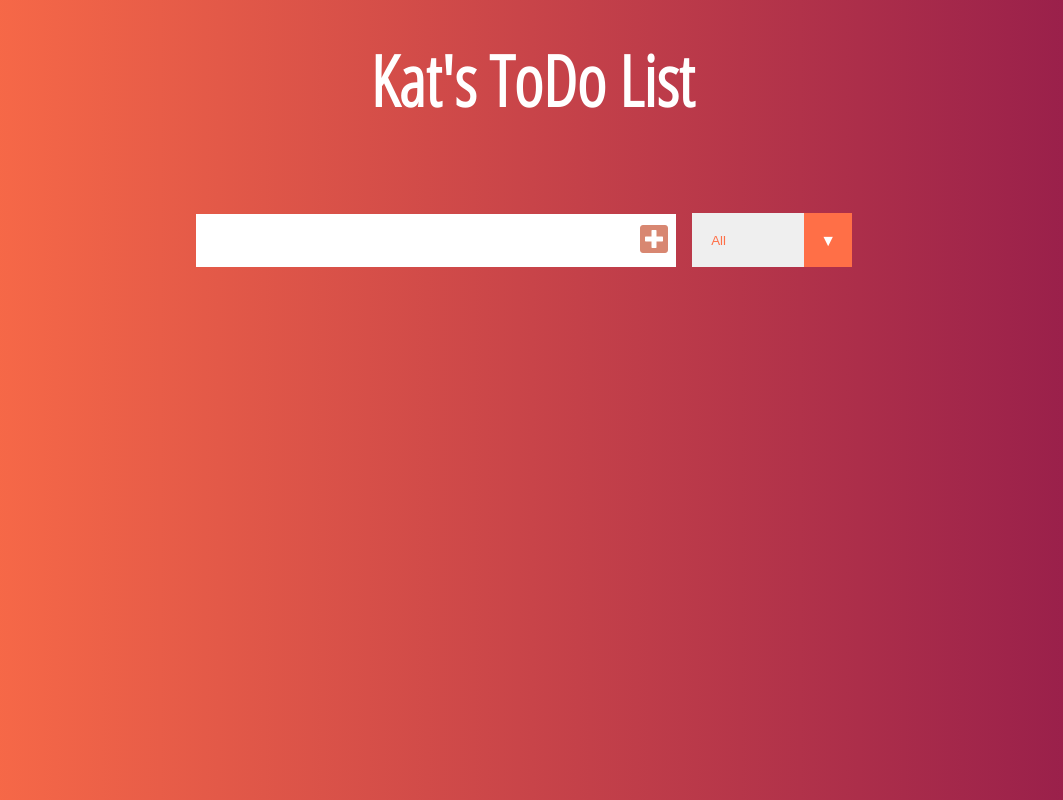
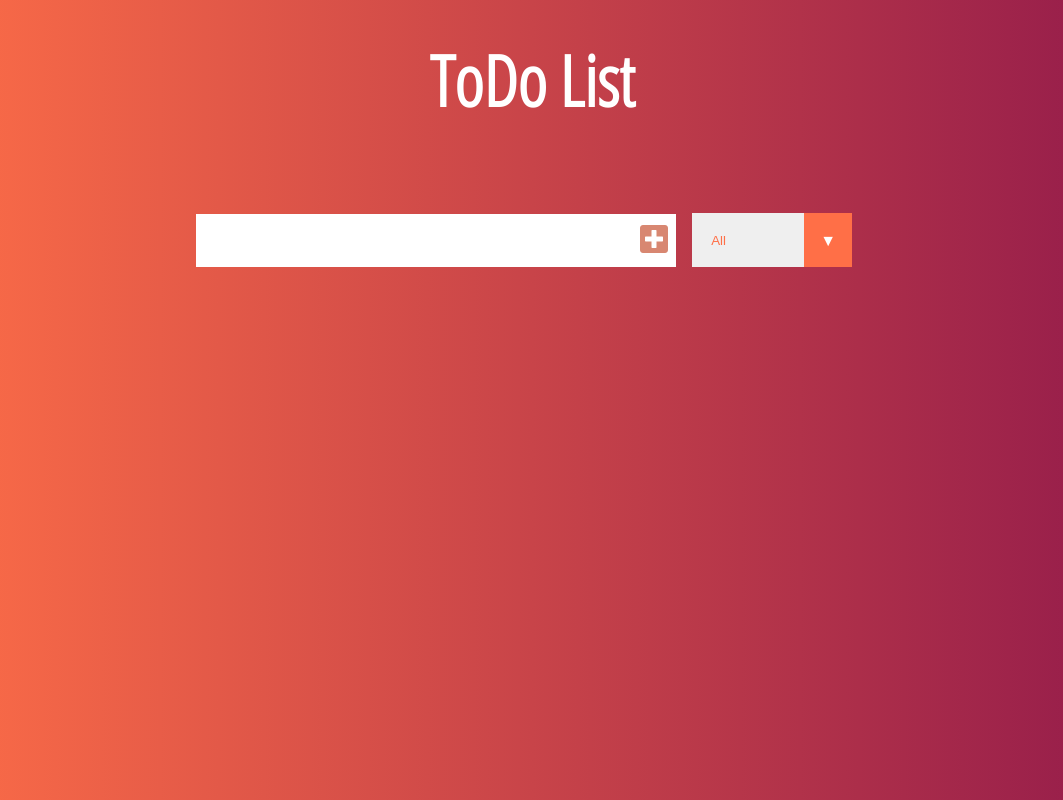
Before and after one commit to katlegoalpha/ToDo, a plain HTML site: page index.html in a window 1280 px wide. Shown: the whole page, without its empty margins (108-1171 px from the left). Drawn offline with Linux system fonts and the light colour scheme.

Commit message:
Update index.html

```diff
--- a/index.html
+++ b/index.html
@@ -10,7 +10,7 @@
 </head>
 <body>
     <header>
-        <h1>Kat's ToDo List</h1>
+        <h1>ToDo List</h1>
     </header>
     <form>
         <input type="text" class="todo-input">
```
